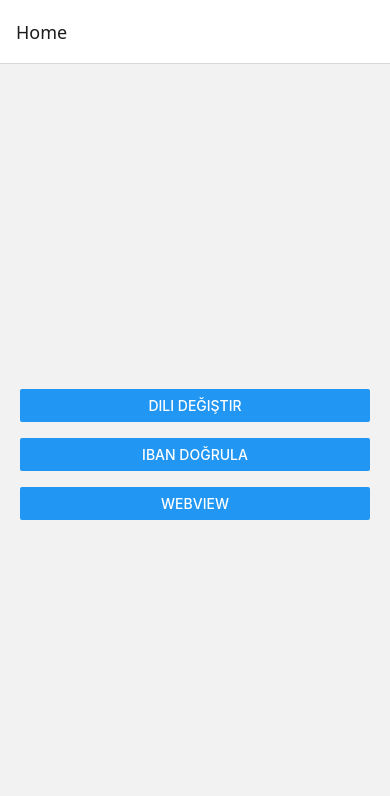
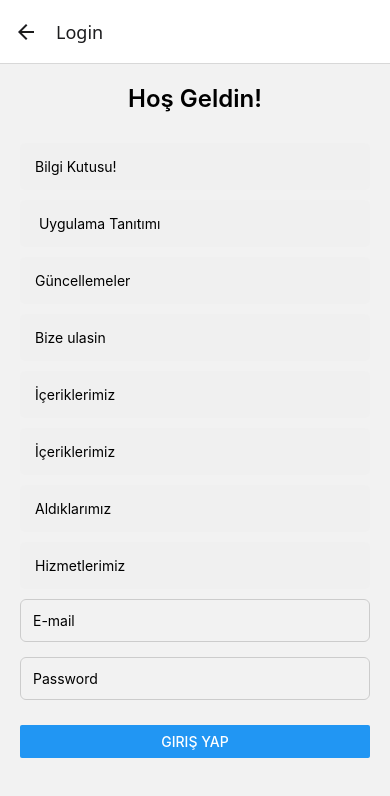
Before and after one commit to SerapG/LocalizationApp, a React Native app: screen /Login in a window 390 px wide. Shown: the top 796 px of the page. Built offline with nearby package versions, Linux system fonts and the light colour scheme.

Commit message:
KeyboardAvoidingView screen added

```diff
--- a/navigation/StackNavigator.tsx
+++ b/navigation/StackNavigator.tsx
@@ -5,6 +5,7 @@ import HomeScreen from '../screens/HomeScreen';
 import IBANInputScreen from '../screens/IBANInputScreen';
 import LangChangeScreen from '../screens/LangChangeScreen';
 import WebViewScreen from '../screens/WebViewScreen';
+import LoginScreen from '../screens/LoginScreen';
 
 
 export type RootStackParamList = {
@@ -12,6 +13,7 @@ export type RootStackParamList = {
     IBAN: undefined;
     Language: undefined;
     ColorWebView: undefined;
+    Login: undefined;
 };
 
 const Stack = createNativeStackNavigator<RootStackParamList>();
@@ -25,6 +27,7 @@ const StackNavigator = () => {
                 <Stack.Screen name="Language" component={LangChangeScreen} />
                 <Stack.Screen name="IBAN" component={IBANInputScreen} />
                 <Stack.Screen name="ColorWebView" component={WebViewScreen} />
+                <Stack.Screen name="Login" component={LoginScreen} />
             </Stack.Navigator>
         </NavigationContainer>
     );
--- a/screens/HomeScreen.tsx
+++ b/screens/HomeScreen.tsx
@@ -14,6 +14,8 @@ const HomeScreen = () => {
             <Button title="IBAN Doğrula" onPress={() => navigation.navigate('IBAN')} />
             <View style={styles.spacing} />
             <Button title="WebView" onPress={() => navigation.navigate('ColorWebView')} />
+            <View style={styles.spacing} />
+            <Button title="Login" onPress={() => navigation.navigate('Login')} />
         </View>
     );
 };
--- /dev/null
+++ b/screens/LoginScreen.tsx
@@ -0,0 +1,93 @@
+import { StyleSheet, Text, View, TextInput, Button, Platform, Keyboard, ScrollView, TouchableWithoutFeedback, KeyboardAvoidingView } from 'react-native';
+import React, { useState } from 'react';
+
+const LoginScreen = () => {
+
+    const [email, setEmail] = useState('');
+    const [password, setPassword] = useState('');
+
+    const handleLogin = () => {
+        Keyboard.dismiss();
+        console.log('Giris yapiliyor..', email, password);
+    };
+
+    return (
+        <TouchableWithoutFeedback onPress={Keyboard.dismiss}>
+            <KeyboardAvoidingView
+                behavior={Platform.OS === 'ios' ? 'padding' : 'height'}
+                style={styles.container}
+                keyboardVerticalOffset={50}
+            >
+                <ScrollView contentContainerStyle={styles.scrollContainer} keyboardShouldPersistTaps="handled">
+                    <Text style={styles.title}>Hoş Geldin!</Text>
+
+                    <Text style={styles.fakeBox}>Bilgi Kutusu!</Text>
+                    <Text style={styles.fakeBox}> Uygulama Tanıtımı</Text>
+                    <Text style={styles.fakeBox}>Güncellemeler</Text>
+                    <Text style={styles.fakeBox}>Bize ulasin</Text>
+                    <Text style={styles.fakeBox}>İçeriklerimiz</Text>
+                    <Text style={styles.fakeBox}>İçeriklerimiz</Text>
+                    <Text style={styles.fakeBox}>Aldıklarımız</Text>
+                    <Text style={styles.fakeBox}>Hizmetlerimiz</Text>
+
+
+                    <TextInput
+                        style={styles.input}
+                        placeholder="E-mail"
+                        value={email}
+                        onChangeText={setEmail}
+                        keyboardType="default"
+                    />
+
+                    <TextInput
+                        style={styles.input}
+                        placeholder="Password"
+                        value={password}
+                        onChangeText={setPassword}
+                        keyboardType="default"
+                        secureTextEntry
+                    />
+
+                    <View style={styles.buttonContainer}>
+                        <Button title="Giriş Yap" onPress={handleLogin} />
+                    </View>
+                </ScrollView>
+            </KeyboardAvoidingView>
+        </TouchableWithoutFeedback >
+    );
+};
+
+export default LoginScreen;
+
+const styles = StyleSheet.create({
+    container: {
+        flex: 1,
+    },
+    scrollContainer: {
+        padding: 20,
+        justifyContent: 'flex-end',
+    },
+    title: {
+        fontSize: 24,
+        fontWeight: '600',
+        marginBottom: 30,
+        textAlign: 'center',
+    },
+    input: {
+        borderWidth: 1,
+        borderColor: '#ccc',
+        padding: 12,
+        marginBottom: 15,
+        borderRadius: 6,
+    },
+    buttonContainer: {
+        marginTop: 10,
+        marginBottom: 40,
+    },
+    fakeBox: {
+        backgroundColor: '#f0f0f0',
+        padding: 15,
+        marginBottom: 10,
+        borderRadius: 5,
+    },
+});
```
